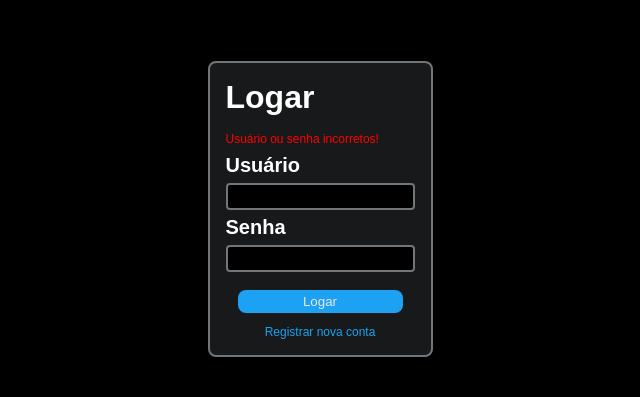
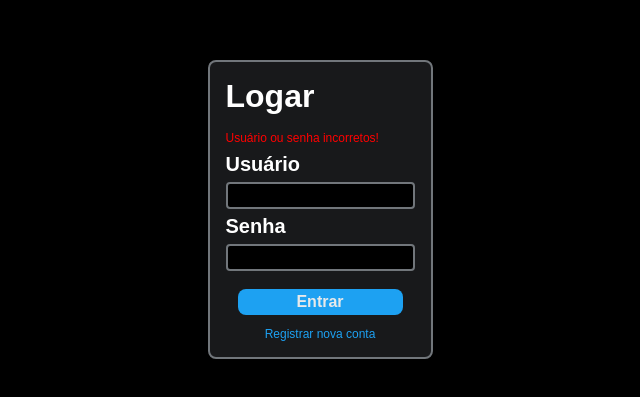
Before and after one commit to oOHimuraOo/tweeter-basics, a Vue app: page /login in a window 1280 px wide. Shown: the part 191-588 px from the top of the page, without its empty margins (320-960 px from the left). Built offline with nearby package versions, Linux system fonts and the light colour scheme.

Commit message:
modificando nomeclaturas de botões

```diff
--- a/src/components/HeaderNavigation.vue
+++ b/src/components/HeaderNavigation.vue
@@ -195,6 +195,7 @@ nav {
       justify-content: center;
       text-transform: capitalize;
       cursor: pointer;
+      font-weight: bolder;
 
       &:hover {
         background-color: Variaveis.$corDeFundoTerciaria;
--- a/src/components/LoginComponent.vue
+++ b/src/components/LoginComponent.vue
@@ -93,7 +93,7 @@ export default defineComponent({
       <input type="text" id="user" v-model="estado.user" />
       <label for="password">Senha</label>
       <input type="password" id="password" v-model="estado.senha" />
-      <button type="submit" @click.prevent="handleSubmit">Logar</button>
+      <button type="submit" @click.prevent="handleSubmit">Entrar</button>
     </form>
     <router-link to="/register">Registrar nova conta</router-link>
   </div>
@@ -150,6 +150,8 @@ form {
     border-radius: 8px;
     padding: 4px;
     margin: 12px;
+    font-size: Variaveis.$fontSizeP;
+    font-weight: bolder;
     cursor: pointer;
 
     &:hover {
--- a/src/components/PostTweet.vue
+++ b/src/components/PostTweet.vue
@@ -108,7 +108,7 @@ watch(
           <img :src="location" alt="" />
         </a>
       </div>
-      <button type="submit" @click.prevent="handleSubmit">postar</button>
+      <button type="submit" @click.prevent="handleSubmit">Tweetar</button>
     </div>
   </div>
 </template>
```
